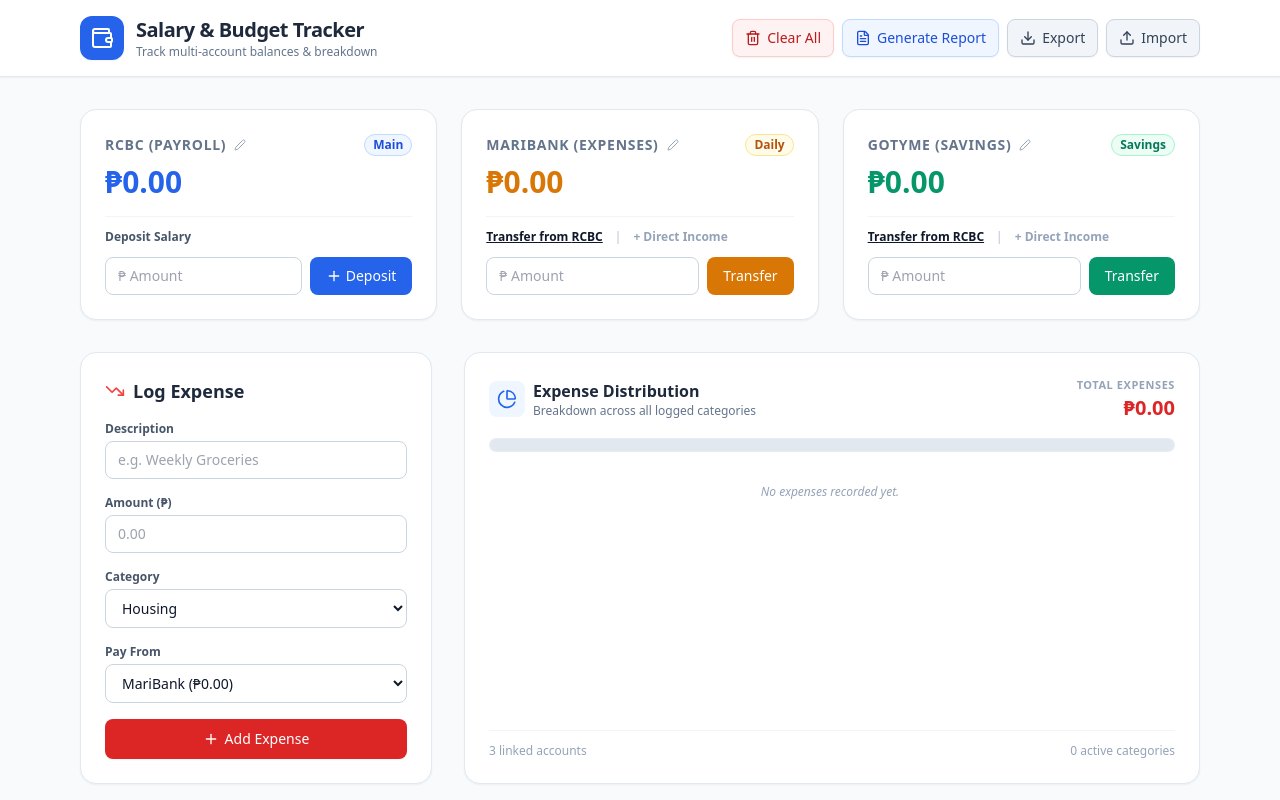
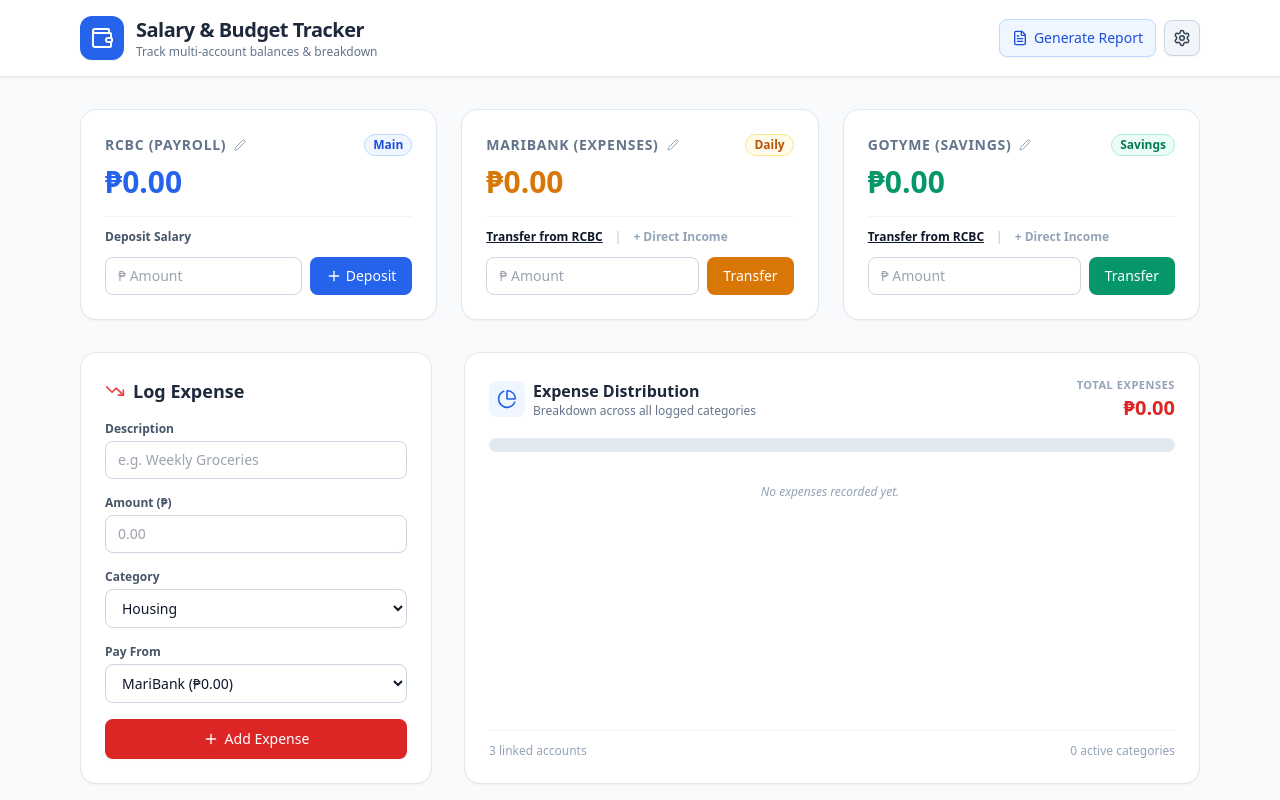
Before and after one commit to Lex-Suuu/Salary-Tracker, a React (Vite) app: page / in a window 1280 px wide. Shown: the top 800 px of the page. Built offline with nearby package versions, Linux system fonts and the light colour scheme.

Commit message:
Move Clear All and Import/Export into Settings dropdown

```diff
--- a/src/App.jsx
+++ b/src/App.jsx
@@ -14,7 +14,8 @@ import {
   Check,
   X,
   PieChart as PieChartIcon,
-  Printer
+  Printer,
+  Settings
 } from 'lucide-react';
 
 const INITIAL_EXPENSE_CATEGORIES = [
@@ -66,6 +67,10 @@ export default function App() {
 
   const [notification, setNotification] = useState({ show: false, message: '', type: 'success' });
   const fileInputRef = useRef(null);
+  const settingsMenuRef = useRef(null);
+
+  // Settings dropdown state
+  const [showSettingsMenu, setShowSettingsMenu] = useState(false);
 
   // Ledger Filter & Report Modal State
   const [ledgerView, setLedgerView] = useState('ALL'); // 'ALL' | 'EXPENSE' | 'TRANSFER' | 'SAVINGS'
@@ -96,6 +101,17 @@ export default function App() {
     localStorage.setItem('salary_tracker_ledger', JSON.stringify(transactions));
     localStorage.setItem('salary_tracker_accounts', JSON.stringify(accounts));
   }, [transactions, accounts]);
+
+  // Click outside listener for Settings Menu
+  useEffect(() => {
+    const handleClickOutside = (event) => {
+      if (settingsMenuRef.current && !settingsMenuRef.current.contains(event.target)) {
+        setShowSettingsMenu(false);
+      }
+    };
+    document.addEventListener('mousedown', handleClickOutside);
+    return () => document.removeEventListener('mousedown', handleClickOutside);
+  }, []);
 
   const showToast = (message, type = 'success') => {
     setNotification({ show: true, message, type });
@@ -231,6 +247,7 @@ export default function App() {
   };
 
   const handleClearAll = () => {
+    setShowSettingsMenu(false);
     if (window.confirm('Are you sure you want to completely clear all transactions and reset balances?')) {
       setTransactions([]);
       localStorage.removeItem('salary_tracker_ledger');
@@ -239,6 +256,7 @@ export default function App() {
   };
 
   const handleExportData = () => {
+    setShowSettingsMenu(false);
     const backup = { accounts, transactions };
     const dataStr = 'data:text/json;charset=utf-8,' + encodeURIComponent(JSON.stringify(backup, null, 2));
     const downloadAnchor = document.createElement('a');
@@ -251,6 +269,7 @@ export default function App() {
   };
 
   const handleImportData = (e) => {
+    setShowSettingsMenu(false);
     const fileReader = new FileReader();
     if (e.target.files && e.target.files[0]) {
       fileReader.readAsText(e.target.files[0], 'UTF-8');
@@ -417,7 +436,7 @@ export default function App() {
       )}
 
       {/* Header Toolbar */}
-      <header className="bg-white border-b border-slate-200 sticky top-0 z-10 shadow-sm">
+      <header className="bg-white border-b border-slate-200 sticky top-0 z-30 shadow-sm">
         <div className="max-w-6xl mx-auto px-4 py-4 flex flex-wrap items-center justify-between gap-4">
           <div className="flex items-center gap-3">
             <div className="p-2.5 bg-blue-600 rounded-xl text-white shadow-sm">
@@ -429,16 +448,8 @@ export default function App() {
             </div>
           </div>
 
-          {/* Action Buttons */}
-          <div className="flex flex-wrap items-center gap-2">
-            <button
-              onClick={handleClearAll}
-              className="flex items-center gap-1.5 px-3 py-2 bg-red-50 hover:bg-red-100 text-red-700 text-sm font-medium rounded-lg transition-colors border border-red-200 shadow-sm"
-              title="Clear all transactions and reset balances"
-            >
-              <Trash2 size={16} /> Clear All
-            </button>
-
+          {/* Clean Top Action Bar with Settings Gear */}
+          <div className="flex items-center gap-2 relative">
             <button
               onClick={() => setShowReportModal(true)}
               className="flex items-center gap-1.5 px-3 py-2 bg-blue-50 hover:bg-blue-100 text-blue-700 text-sm font-medium rounded-lg transition-colors border border-blue-200 shadow-sm"
@@ -446,19 +457,56 @@ export default function App() {
               <FileText size={16} /> Generate Report
             </button>
 
+            {/* Settings Gear Dropdown Toggle */}
+            <div className="relative" ref={settingsMenuRef}>
+              <button
+                onClick={() => setShowSettingsMenu(!showSettingsMenu)}
+                className={`p-2 rounded-lg border transition-all ${
+                  showSettingsMenu
+                    ? 'bg-slate-200 border-slate-300 text-slate-900'
+                    : 'bg-slate-100 hover:bg-slate-200 border-slate-300 text-slate-700 shadow-sm'
+                }`}
+                title="Data & Storage Settings"
+              >
+                <Settings size={18} />
+              </button>
+
+              {/* Dropdown Menu */}
+              {showSettingsMenu && (
+                <div className="absolute right-0 mt-2 w-48 bg-white border border-slate-200 rounded-xl shadow-xl py-1.5 z-40 animate-in fade-in zoom-in-95 duration-100">
+                  <div className="px-3 py-1.5 border-b border-slate-100 mb-1">
+                    <span className="text-[10px] uppercase font-bold text-slate-400 tracking-wider">Data Options</span>
+                  </div>
+
                   <button
                     onClick={handleExportData}
-              className="flex items-center gap-1.5 px-3 py-2 bg-slate-100 hover:bg-slate-200 text-slate-700 text-sm font-medium rounded-lg transition-colors border border-slate-300 shadow-sm"
+                    className="w-full text-left px-3.5 py-2 text-xs font-semibold text-slate-700 hover:bg-slate-50 flex items-center gap-2 transition-colors"
                   >
-              <Download size={16} /> Export
+                    <Download size={14} className="text-slate-500" /> Export JSON Backup
                   </button>
 
                   <button
-              onClick={() => fileInputRef.current.click()}
-              className="flex items-center gap-1.5 px-3 py-2 bg-slate-100 hover:bg-slate-200 text-slate-700 text-sm font-medium rounded-lg transition-colors border border-slate-300 shadow-sm"
+                    onClick={() => {
+                      setShowSettingsMenu(false);
+                      fileInputRef.current?.click();
+                    }}
+                    className="w-full text-left px-3.5 py-2 text-xs font-semibold text-slate-700 hover:bg-slate-50 flex items-center gap-2 transition-colors"
                   >
-              <Upload size={16} /> Import
+                    <Upload size={14} className="text-slate-500" /> Import JSON Backup
                   </button>
+
+                  <div className="border-t border-slate-100 my-1"></div>
+
+                  <button
+                    onClick={handleClearAll}
+                    className="w-full text-left px-3.5 py-2 text-xs font-semibold text-red-600 hover:bg-red-50 flex items-center gap-2 transition-colors"
+                  >
+                    <Trash2 size={14} className="text-red-500" /> Clear All Data
+                  </button>
+                </div>
+              )}
+            </div>
+
             <input
               type="file"
               ref={fileInputRef}
```
Lines whose indentation alone changed are shown as unchanged.
